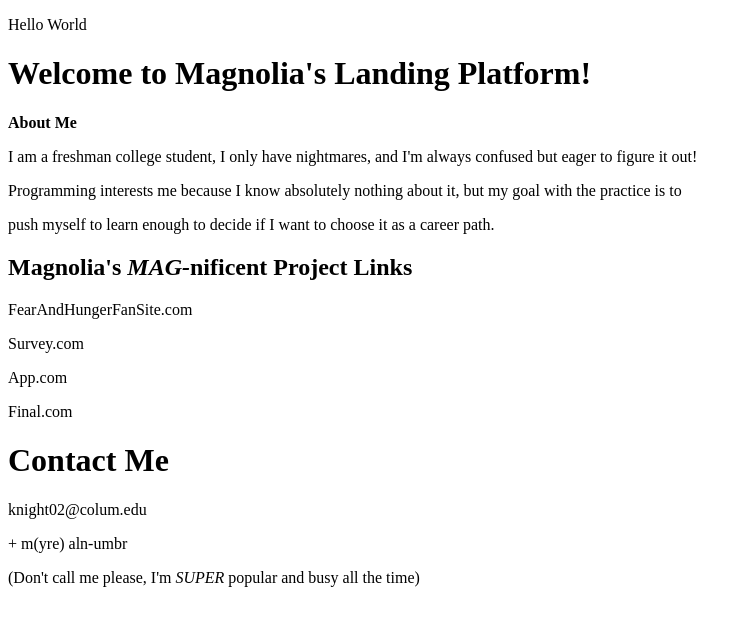
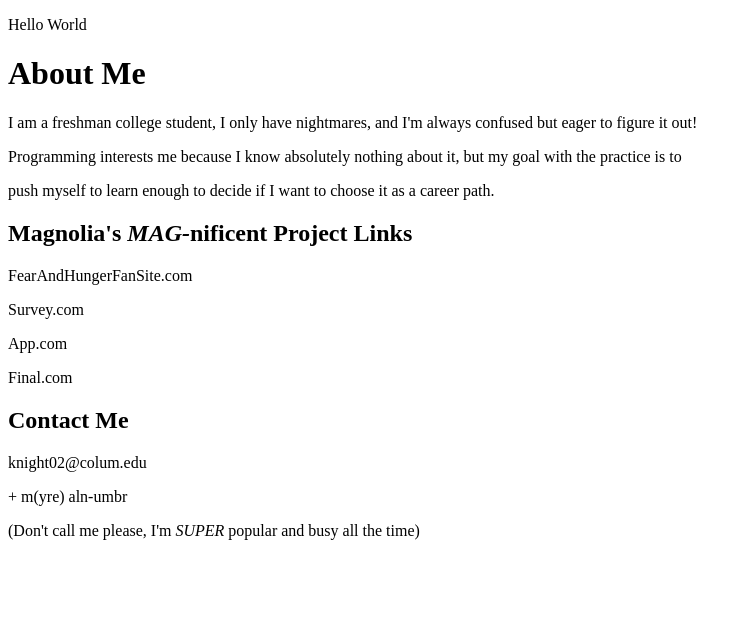
Before and after one commit to MagnoliaKnightIII/MagnoliaKnightIII, a plain HTML site: page index.html in a window 1280 px wide. Shown: the whole page, without its empty margins (0-751 px from the left). Drawn offline with Linux system fonts and the light colour scheme.

Commit message:
Update index.html

```diff
--- a/index.html
+++ b/index.html
@@ -4,8 +4,8 @@
 	<body>
 		<p>Hello World</p>
 	</body>
-<h1> Welcome to Magnolia's Landing Platform! </h1>
-<p> <b> About Me </b> </p>
+<h1 style="color:DC143C;> Welcome to Magnolia's Landing Platform! </h1>
+<h2> <b> About Me </b> </h2>
 <p> I am a freshman college student, I only have nightmares, and I'm always confused but eager to figure it out!</p>
 <p> Programming interests me because I know absolutely nothing about it, but my goal with the practice is to </p>
 <p> push myself to learn enough to decide if I want to choose it as a career path. </p>
@@ -14,7 +14,7 @@
 <p> Survey.com </p>
 <p> App.com </p>
 <p> Final.com </p>
-<h1> Contact Me </h1>
+<h2> Contact Me </h2>
 <p> knight02@colum.edu </p>
 <p> + m(yre) aln-umbr </p>
 <p> (Don't call me please, I'm <em>SUPER</em> popular and busy all the time) </p>
```
